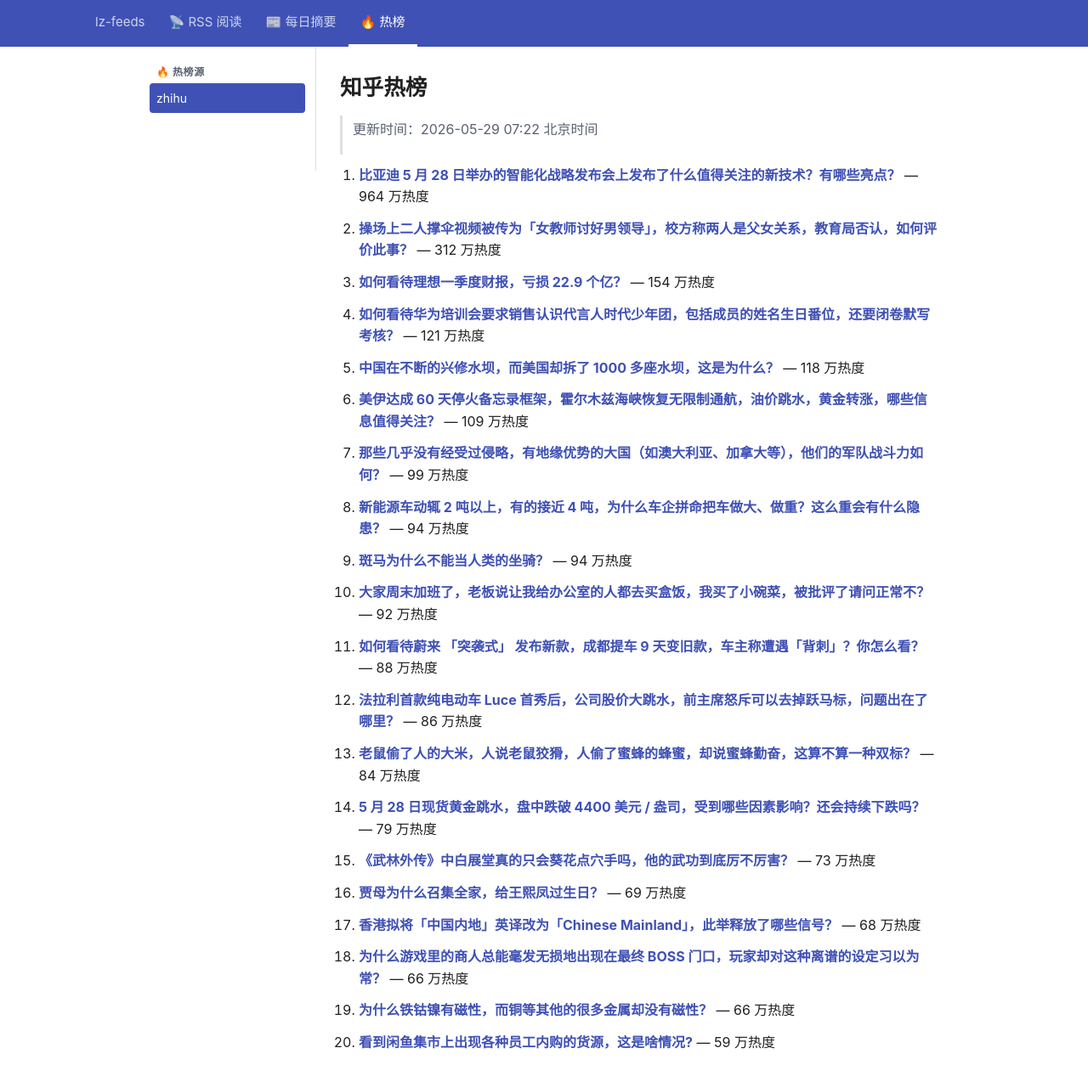
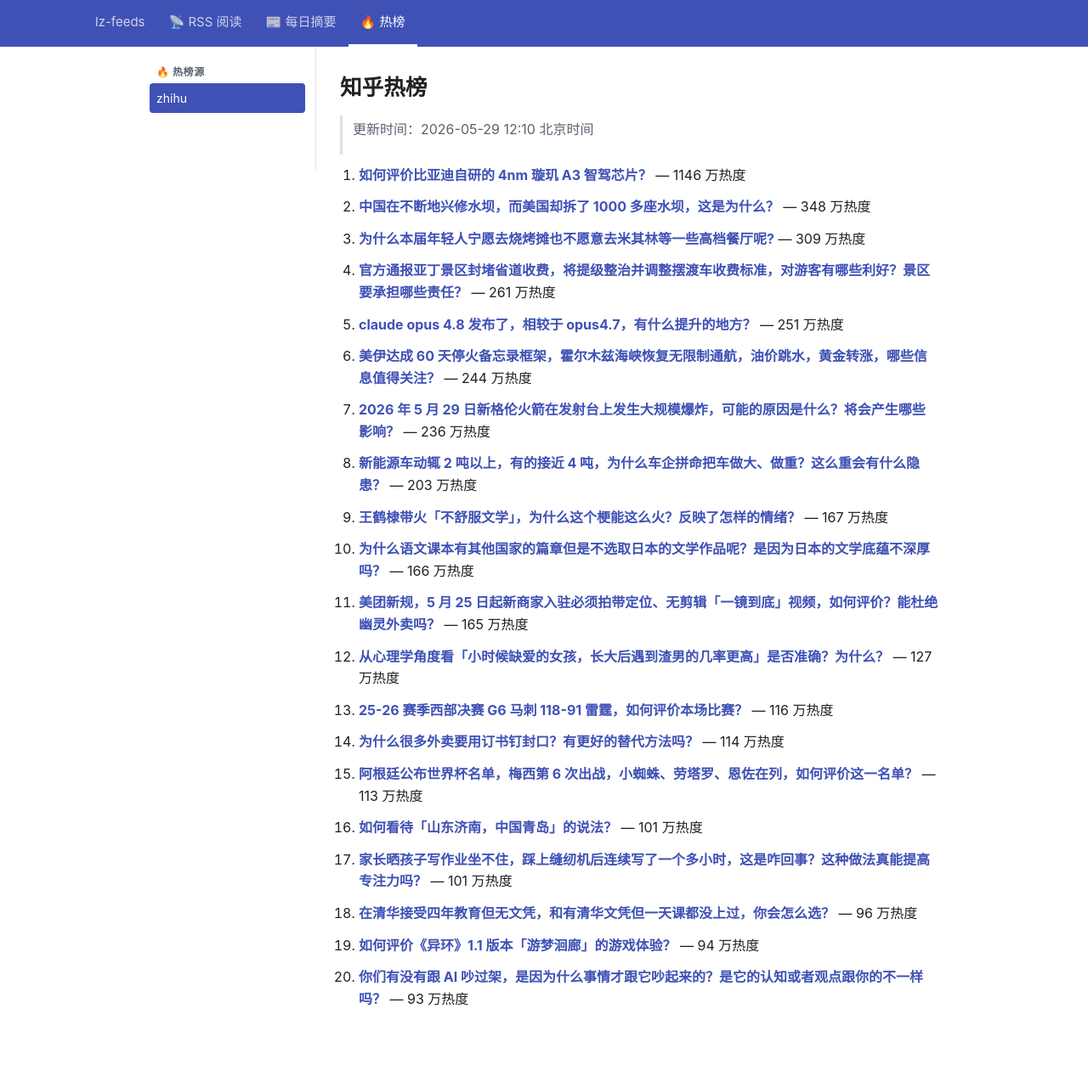
Before and after one commit to lizhang0101/lz-feeds, a Jekyll site: the page built from _hotlist/zhihu.md, in a window 1280 px wide and 1305 px high. Shown: the top 1274 px of the window at 85% size. Built offline with Jekyll 4.4.1, drawn with Linux system fonts in a browser that asks for light colours.

Commit message:
hotlist: 2026-05-29T04:10Z

```diff
--- a/_hotlist/zhihu.md
+++ b/_hotlist/zhihu.md
@@ -1,48 +1,48 @@
 ---
-updated: 2026-05-29 07:22 北京时间
+updated: 2026-05-29 12:10 北京时间
 count: 20
 ---
 
 # 知乎热榜
 
-> 更新时间：2026-05-29 07:22 北京时间
+> 更新时间：2026-05-29 12:10 北京时间
 
-1. **[比亚迪 5 月 28 日举办的智能化战略发布会上发布了什么值得关注的新技术？有哪些亮点？](https://www.zhihu.com/question/2043356307420177358)** — 964 万热度
+1. **[如何评价比亚迪自研的 4nm 璇玑 A3 智驾芯片？](https://www.zhihu.com/question/2043426122491286329)** — 1146 万热度
 
-2. **[操场上二人撑伞视频被传为「女教师讨好男领导」，校方称两人是父女关系，教育局否认，如何评价此事？](https://www.zhihu.com/question/2042685981472584608)** — 312 万热度
+2. **[中国在不断地兴修水坝，而美国却拆了 1000 多座水坝，这是为什么？](https://www.zhihu.com/question/1958158273766200160)** — 348 万热度
 
-3. **[如何看待理想一季度财报，亏损 22.9 个亿？](https://www.zhihu.com/question/2043374247234557067)** — 154 万热度
+3. **[为什么本届年轻人宁愿去烧烤摊也不愿意去米其林等一些高档餐厅呢?](https://www.zhihu.com/question/1911027500798148722)** — 309 万热度
 
-4. **[如何看待华为培训会要求销售认识代言人时代少年团，包括成员的姓名生日番位，还要闭卷默写考核？](https://www.zhihu.com/question/2042605213383485415)** — 121 万热度
+4. **[官方通报亚丁景区封堵省道收费，将提级整治并调整摆渡车收费标准，对游客有哪些利好？景区要承担哪些责任？](https://www.zhihu.com/question/2043626521533703978)** — 261 万热度
 
-5. **[中国在不断的兴修水坝，而美国却拆了 1000 多座水坝，这是为什么？](https://www.zhihu.com/question/1958158273766200160)** — 118 万热度
+5. **[claude opus 4.8 发布了，相较于 opus4.7，有什么提升的地方？](https://www.zhihu.com/question/2043503794751791638)** — 251 万热度
 
-6. **[美伊达成 60 天停火备忘录框架，霍尔木兹海峡恢复无限制通航，油价跳水，黄金转涨，哪些信息值得关注？](https://www.zhihu.com/question/2043458312344187663)** — 109 万热度
+6. **[美伊达成 60 天停火备忘录框架，霍尔木兹海峡恢复无限制通航，油价跳水，黄金转涨，哪些信息值得关注？](https://www.zhihu.com/question/2043458312344187663)** — 244 万热度
 
-7. **[那些几乎没有经受过侵略，有地缘优势的大国（如澳大利亚、加拿大等），他们的军队战斗力如何？](https://www.zhihu.com/question/25075411)** — 99 万热度
+7. **[2026 年 5 月 29 日新格伦火箭在发射台上发生大规模爆炸，可能的原因是什么？将会产生哪些影响？](https://www.zhihu.com/question/2043624630074835147)** — 236 万热度
 
-8. **[新能源车动辄 2 吨以上，有的接近 4 吨，为什么车企拼命把车做大、做重？这么重会有什么隐患？](https://www.zhihu.com/question/2042674181716669364)** — 94 万热度
+8. **[新能源车动辄 2 吨以上，有的接近 4 吨，为什么车企拼命把车做大、做重？这么重会有什么隐患？](https://www.zhihu.com/question/2042674181716669364)** — 203 万热度
 
-9. **[斑马为什么不能当人类的坐骑？](https://www.zhihu.com/question/602183114)** — 94 万热度
+9. **[王鹤棣带火「不舒服文学」，为什么这个梗能这么火？反映了怎样的情绪？](https://www.zhihu.com/question/2042443924099294686)** — 167 万热度
 
-10. **[大家周末加班了，老板说让我给办公室的人都去买盒饭，我买了小碗菜，被批评了请问正常不？](https://www.zhihu.com/question/2042576689323037760)** — 92 万热度
+10. **[为什么语文课本有其他国家的篇章但是不选取日本的文学作品呢？是因为日本的文学底蕴不深厚吗？](https://www.zhihu.com/question/339280132)** — 166 万热度
 
-11. **[如何看待蔚来 「突袭式」 发布新款，成都提车 9 天变旧款，车主称遭遇「背刺」？你怎么看？](https://www.zhihu.com/question/2043264595666658269)** — 88 万热度
+11. **[美团新规，5 月 25 日起新商家入驻必须拍带定位、无剪辑「一镜到底」视频，如何评价？能杜绝幽灵外卖吗？](https://www.zhihu.com/question/2042200488112903036)** — 165 万热度
 
-12. **[法拉利首款纯电动车 Luce 首秀后，公司股价大跳水，前主席怒斥可以去掉跃马标，问题出在了哪里？](https://www.zhihu.com/question/2043099859129983602)** — 86 万热度
+12. **[从心理学角度看「小时候缺爱的女孩，长大后遇到渣男的几率更高」是否准确？为什么？](https://www.zhihu.com/question/662499403)** — 127 万热度
 
-13. **[老鼠偷了人的大米，人说老鼠狡猾，人偷了蜜蜂的蜂蜜，却说蜜蜂勤奋，这算不算一种双标？](https://www.zhihu.com/question/2042803054840375230)** — 84 万热度
+13. **[25-26 赛季西部决赛 G6 马刺 118-91 雷霆，如何评价本场比赛？](https://www.zhihu.com/question/2043498716909371490)** — 116 万热度
 
-14. **[5 月 28 日现货黄金跳水，盘中跌破 4400 美元 / 盎司，受到哪些因素影响？还会持续下跌吗？](https://www.zhihu.com/question/2043314967013581849)** — 79 万热度
+14. **[为什么很多外卖要用订书钉封口？有更好的替代方法吗？](https://www.zhihu.com/question/2043000450173985256)** — 114 万热度
 
-15. **[《武林外传》中白展堂真的只会葵花点穴手吗，他的武功到底厉不厉害？](https://www.zhihu.com/question/389063678)** — 73 万热度
+15. **[阿根廷公布世界杯名单，梅西第 6 次出战，小蜘蛛、劳塔罗、恩佐在列，如何评价这一名单？](https://www.zhihu.com/question/2043598776191996487)** — 113 万热度
 
-16. **[贾母为什么召集全家，给王熙凤过生日？](https://www.zhihu.com/question/598208462)** — 69 万热度
+16. **[如何看待「山东济南，中国青岛」的说法？](https://www.zhihu.com/question/443270116)** — 101 万热度
 
-17. **[香港拟将「中国内地」英译改为「Chinese Mainland」，此举释放了哪些信号？](https://www.zhihu.com/question/2042897105346368773)** — 68 万热度
+17. **[家长晒孩子写作业坐不住，踩上缝纫机后连续写了一个多小时，这是咋回事？这种做法真能提高专注力吗？](https://www.zhihu.com/question/2040831772246684456)** — 101 万热度
 
-18. **[为什么游戏里的商人总能毫发无损地出现在最终 BOSS 门口，玩家却对这种离谱的设定习以为常？](https://www.zhihu.com/question/2038556257922102366)** — 66 万热度
+18. **[在清华接受四年教育但无文凭，和有清华文凭但一天课都没上过，你会怎么选？](https://www.zhihu.com/question/2043349186469418798)** — 96 万热度
 
-19. **[为什么铁钴镍有磁性，而铜等其他的很多金属却没有磁性？](https://www.zhihu.com/question/67226230)** — 66 万热度
+19. **[如何评价《异环》1.1 版本「游梦洄廊」的游戏体验？](https://www.zhihu.com/question/2043405403854303876)** — 94 万热度
 
-20. **[看到闲鱼集市上出现各种员工内购的货源，这是啥情况?](https://www.zhihu.com/question/2042758934994346173)** — 59 万热度
+20. **[你们有没有跟 AI 吵过架，是因为什么事情才跟它吵起来的？是它的认知或者观点跟你的不一样吗？](https://www.zhihu.com/question/2033211575792841118)** — 93 万热度
```
